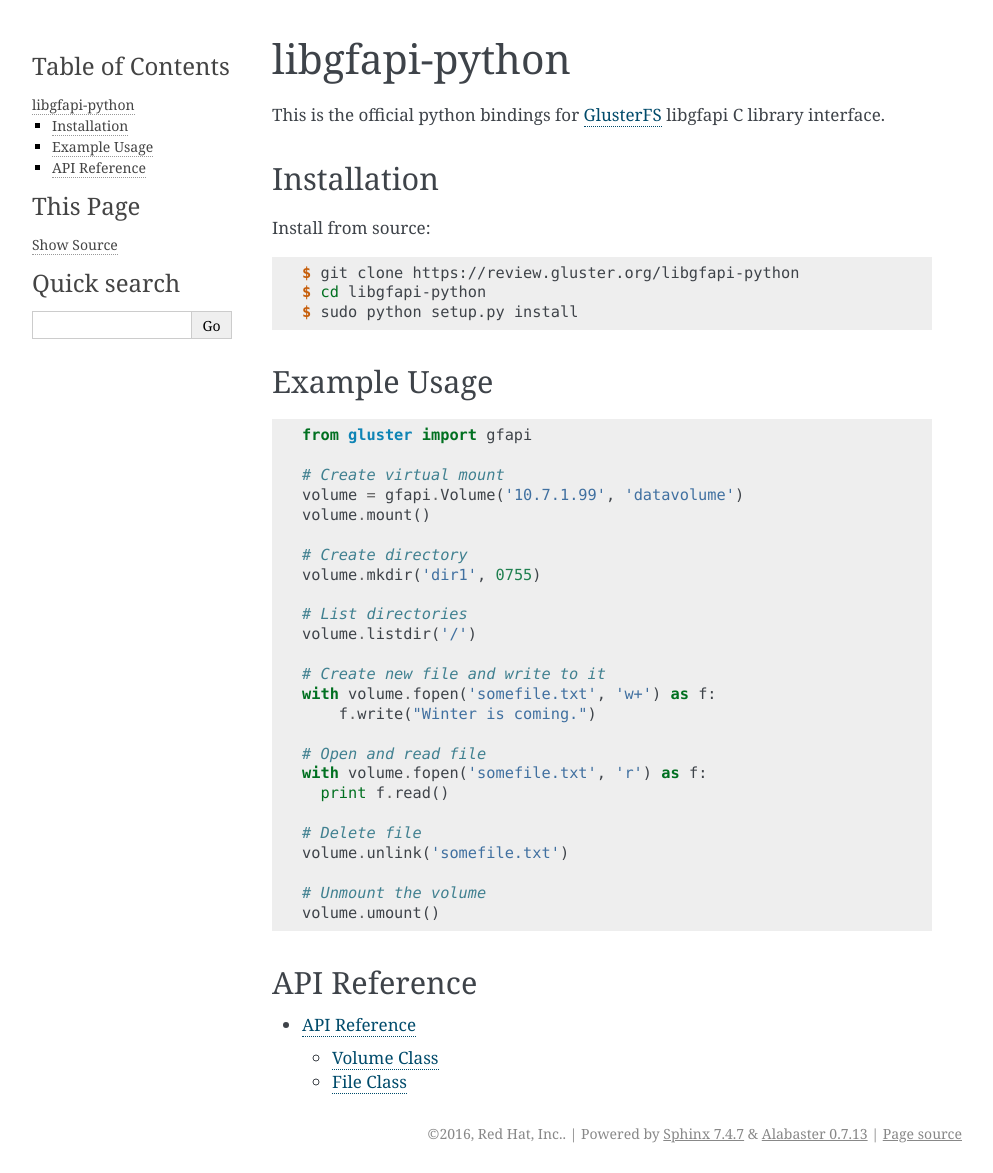
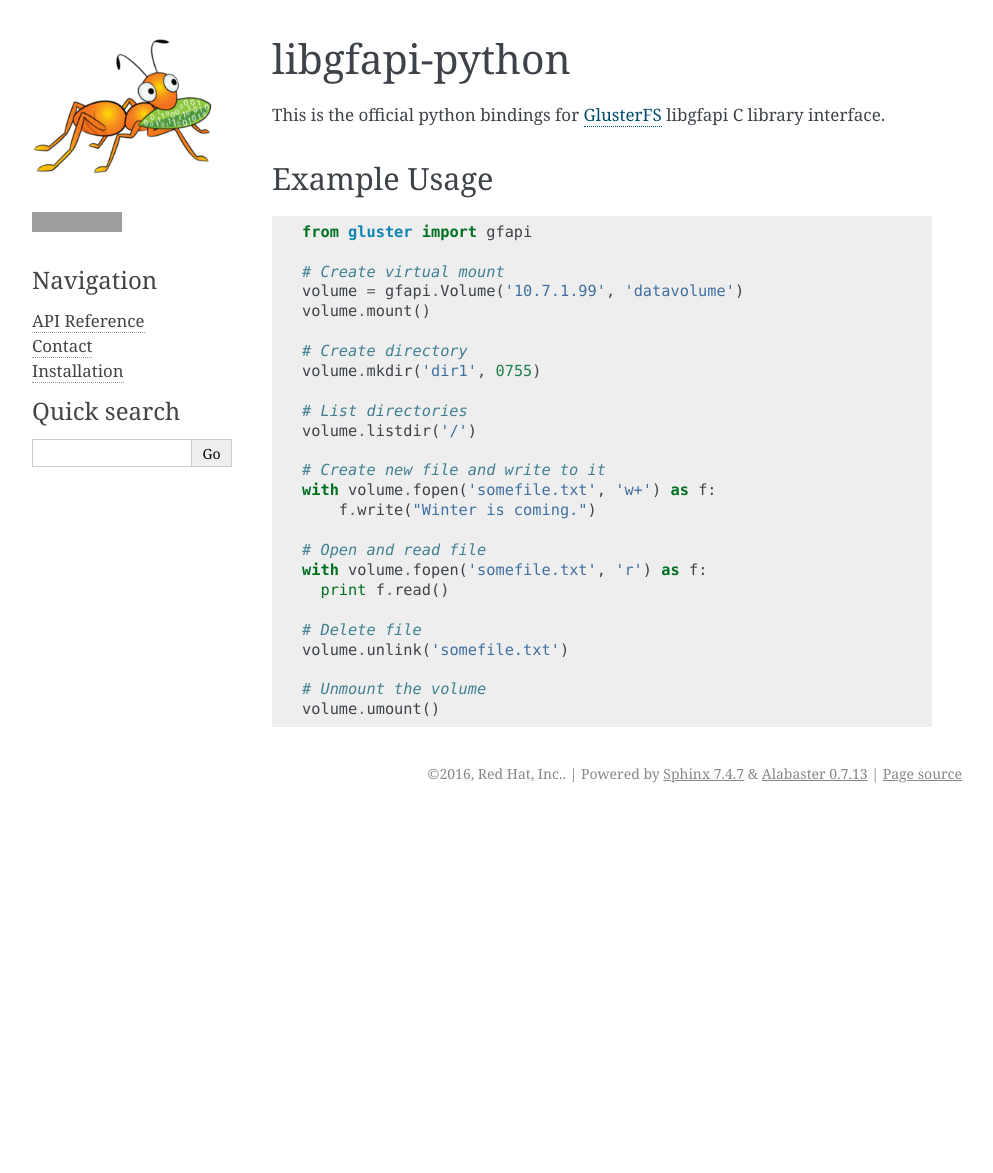
Before and after one commit to gluster/libgfapi-python, a Sphinx documentation site: the page built from doc/index.rst, in a window 1280 px wide and 1173 px high. Shown: the whole window, without its empty margins (148-1141 px from the left). Built offline with Sphinx 7.4.7, drawn with Linux system fonts in a browser that asks for light colours; grey boxes are pictures that could not be loaded.

Commit message:
Improve sphinx rendering on RTD
Change-Id: I646b5d26bca6d4f0123c1b2140f80f24d268568e
Signed-off-by: Prashanth Pai <ppai@redhat.com>

```diff
--- a/doc/conf.py
+++ b/doc/conf.py
@@ -47,7 +47,7 @@
 # You can specify multiple suffix as a list of string:
 #
 # source_suffix = ['.rst', '.md']
-source_suffix = '.rst'
+source_suffix = ['.rst']
 
 # The encoding of source files.
 #
@@ -129,6 +129,14 @@
 # a list of builtin themes.
 #
 html_theme = 'alabaster'
+html_theme_options = {
+    'logo': 'ant.png',
+    'github_user': 'gluster',
+    'github_repo': 'libgfapi-python',
+    'github_button': True,
+    'github_type': 'star',
+    'fixed_sidebar': True,
+}
 
 # Theme options are theme-specific and customize the look and feel of a theme
 # further.  For a list of options available for each theme, see the
@@ -142,7 +150,7 @@
 # The name for this set of Sphinx documents.
 # "<project> v<release> documentation" by default.
 #
-# html_title = u'libgfapi-python v0'
+html_title = u'libgfapi-python'
 
 # A shorter title for the navigation bar.  Default is the same as html_title.
 #
@@ -183,7 +191,13 @@
 
 # Custom sidebar templates, maps document names to template names.
 #
-# html_sidebars = {}
+html_sidebars = {
+    '**': [
+        'about.html',
+        'navigation.html',
+        'searchbox.html'
+    ]
+}
 
 # Additional templates that should be rendered to pages, maps page names to
 # template names.
--- a/doc/index.rst
+++ b/doc/index.rst
@@ -3,17 +3,6 @@
 
 This is the official python bindings for `GlusterFS <http://www.gluster.org>`_
 libgfapi C library interface.
-
-Installation
-------------
-
-Install from source:
-
-.. code-block:: console
-
-   $ git clone https://review.gluster.org/libgfapi-python
-   $ cd libgfapi-python
-   $ sudo python setup.py install
 
 Example Usage
 -------------
@@ -46,11 +35,8 @@
     # Unmount the volume
     volume.umount()
 
+.. toctree::
+    :hidden:
+    :glob:
 
-API Reference
--------------
-
-.. toctree::
-   :maxdepth: 2
-
-   api-reference
+    *
```
Also changed, not shown: README.md (+0 -38 lines), doc/contact.rst (added, +10 -0 lines), doc/install.rst (added, +16 -0 lines), doc/_static/ant.png (added).
